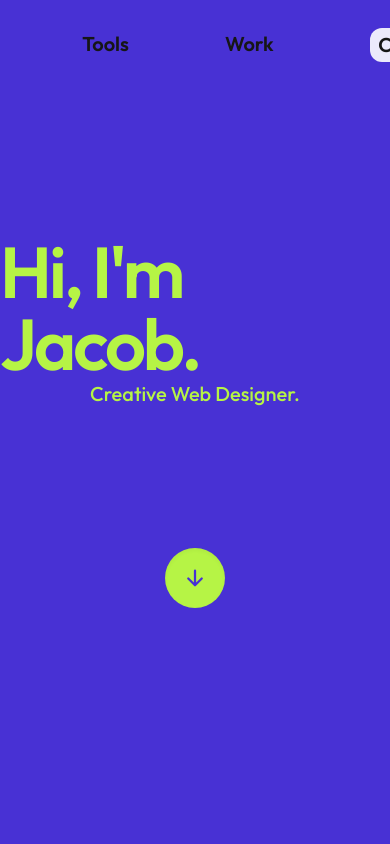
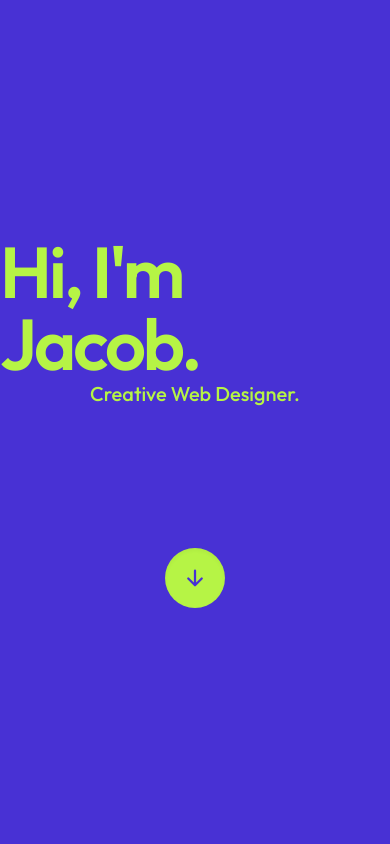
Before and after one commit to Kubanec01/Portfolio, a React (Vite) app: page / in a window 390 px wide. Shown: the top 844 px of the page. Built offline with nearby package versions, Linux system fonts and the light colour scheme.

Commit message:
vytvorenie useScreenWidth hooku a zaciatok stylovania responsivity navbaru

```diff
--- a/src/components/navbar/Navbar.tsx
+++ b/src/components/navbar/Navbar.tsx
@@ -1,19 +1,36 @@
 import { Nav } from "react-bootstrap";
 import Navbar from "react-bootstrap/Navbar";
-import style from "./navbar.module.scss"
+import style from "./navbar.module.scss";
+import { useScreenWidth } from "../../hooks/useScreenWidth";
 
 export const NavBar = () => {
+  const screenWidth = useScreenWidth();
+
   return (
     <Navbar className="absolute top-0 left-0 w-full mt-[30px] flex justify-center items-center">
-        <Nav className="text-xl gap-24 max-w-[1300px] flex justify-center font-semibold text-secondary">
+      {screenWidth > 640 ? (
+        <Nav className="lg:text-xl text-lg 2xl:gap-24 lg:gap-20 gap-16 max-w-[1300px] flex justify-center font-semibold text-secondary">
+          <a className={style.link} href="">
+            About
+          </a>
+          <a className={style.link} href="">
+            Tools
+          </a>
+          <a className={style.link} href="">
+            Work
+          </a>
           <a
-          className={style.link}
-          href="">About</a>
-          <a className={style.link} href="">Tools</a>
-          <a className={style.link} href="">Work</a>
-          <a
-          className={`text-[#161616] bg-[#ffffffe5] flex justify-center items-center w-[90px] h-[34px] rounded-xl -mt-[2px]`} href="">Contact</a>
+            className={`text-[#161616] bg-[#ffffffe5] flex justify-center items-center lg:w-[90px] w-[80px] h-[34px] rounded-xl -mt-[2px]`}
+            href=""
+          >
+            Contact
+          </a>
         </Nav>
+      ) : (
+        ""
+      )}
     </Navbar>
   );
 };
+
+// ! tu treba dorobit navbar ak je sirka stranky pod 640px
--- a/src/hooks/useHoverStatus.tsx
+++ b/src/hooks/useHoverStatus.tsx
@@ -1,10 +1,18 @@
 import { useState } from "react"
+import { useScreenWidth } from "./useScreenWidth"
 
 
 export const useHoverStatus = () => {
+
+    const screenWidth = useScreenWidth()
+
     const [isActive, setIsActive] = useState(false)
 
-    const mouseEnter = () => setIsActive(true)
+    const mouseEnter = () => {
+        if(screenWidth > 1240){
+            return setIsActive(true)
+        }
+    }
 
     const mouseLeave = () => setIsActive(false)
 
--- /dev/null
+++ b/src/hooks/useScreenWidth.tsx
@@ -0,0 +1,19 @@
+import { useEffect, useState } from "react";
+
+export const useScreenWidth = () => {
+  const [screenWidth, setScreenWidth] = useState(window.innerWidth);
+
+  useEffect(() => {
+    const screenWidth = () => {
+      setScreenWidth(window.innerWidth);
+    };
+
+    window.addEventListener("resize", screenWidth);
+
+    return () => {
+      window.removeEventListener("resize", screenWidth);
+    };
+  }, []);
+
+  return screenWidth;
+};
```
